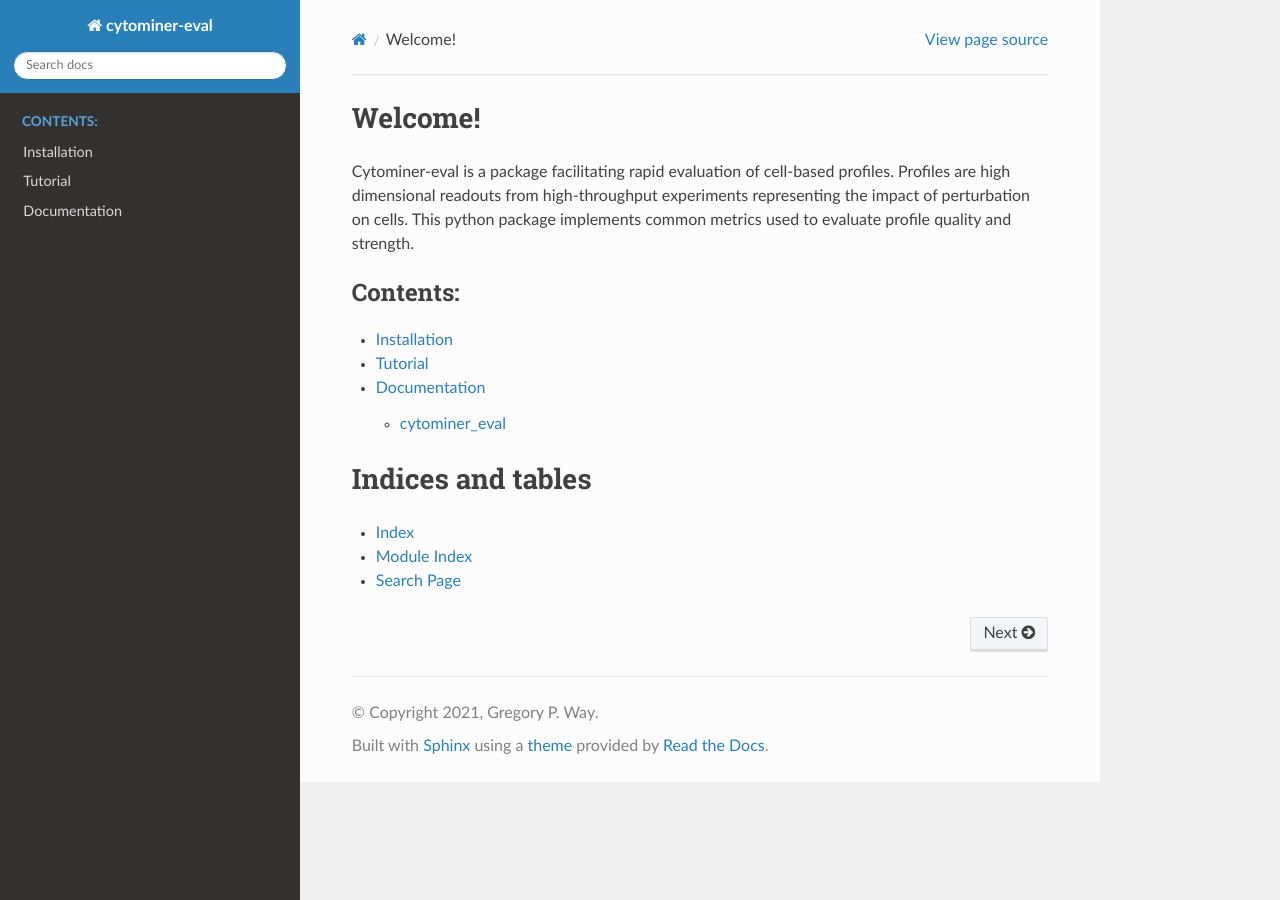
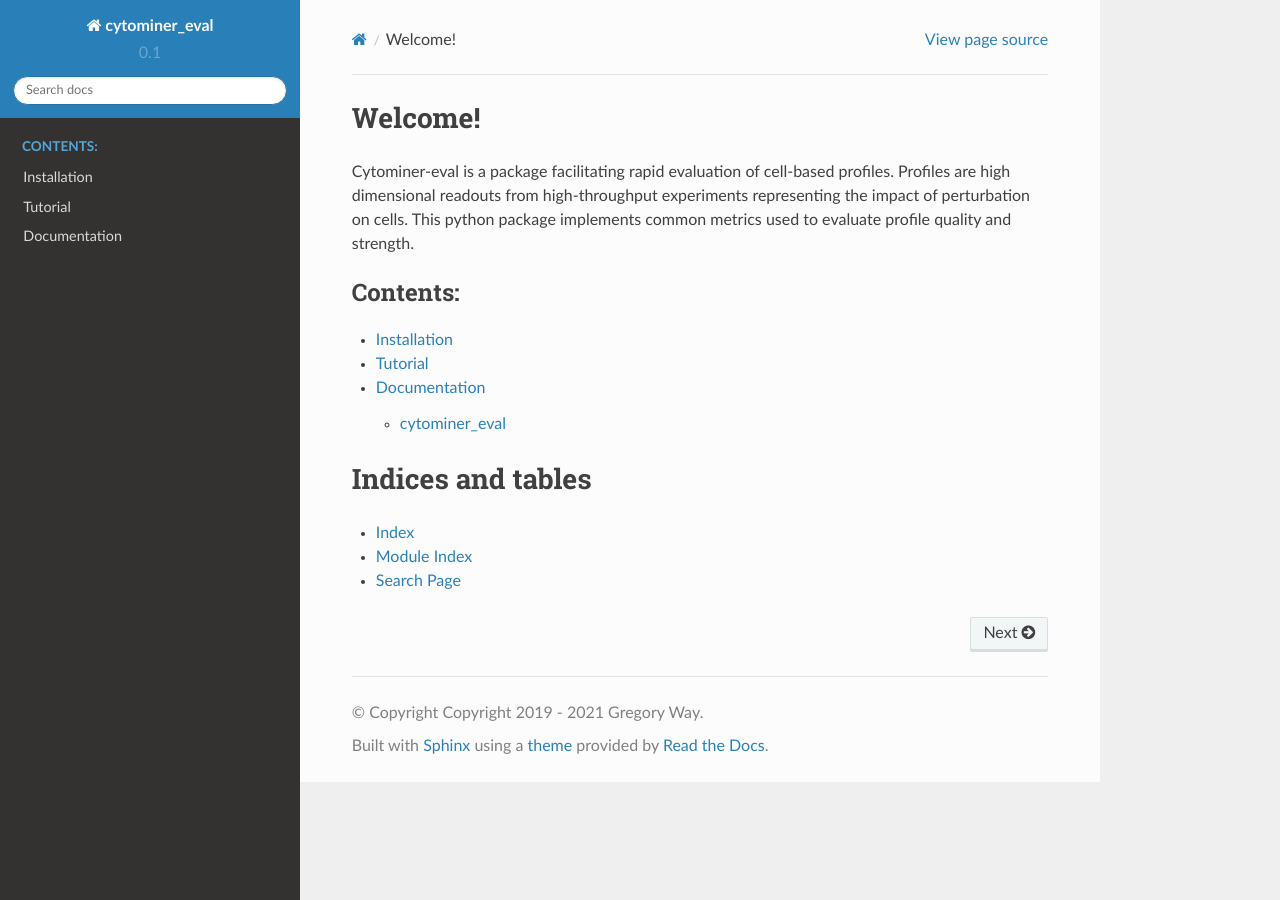
Before and after one commit to cytomining/cytominer-eval, a Sphinx documentation site: the page built from docs/index.rst, in a window 1280 px wide. Built offline with Sphinx 7.4.7 and the Read the Docs theme 2.0.0, drawn with Linux system fonts in a browser that asks for light colours; pages that are not in the unit, such as notebooks, are missing from menus; part of the change alters nothing that is shown.

```diff
--- a/docs/conf.py
+++ b/docs/conf.py
@@ -12,18 +12,23 @@
 
 import os
 import sys
+from datetime import date
 
 sys.path.insert(0, os.path.abspath(".."))
 
+import cytominer_eval
 
 # -- Project information -----------------------------------------------------
 
-project = "cytominer-eval"
-copyright = "2021, Gregory P. Way"
-author = "Gregory P. Way"
+project = cytominer_eval.__about__.__project__
+author = cytominer_eval.__about__.__author__
+copyright = "Copyright 2019 - {date} {author}".format(
+    date=date.today().year, author=author
+)
 
 # The full version, including alpha/beta/rc tags
-release = "0.1"
+version = cytominer_eval.__about__.__version__
+release = version
 
 
 # -- General configuration ---------------------------------------------------
```
